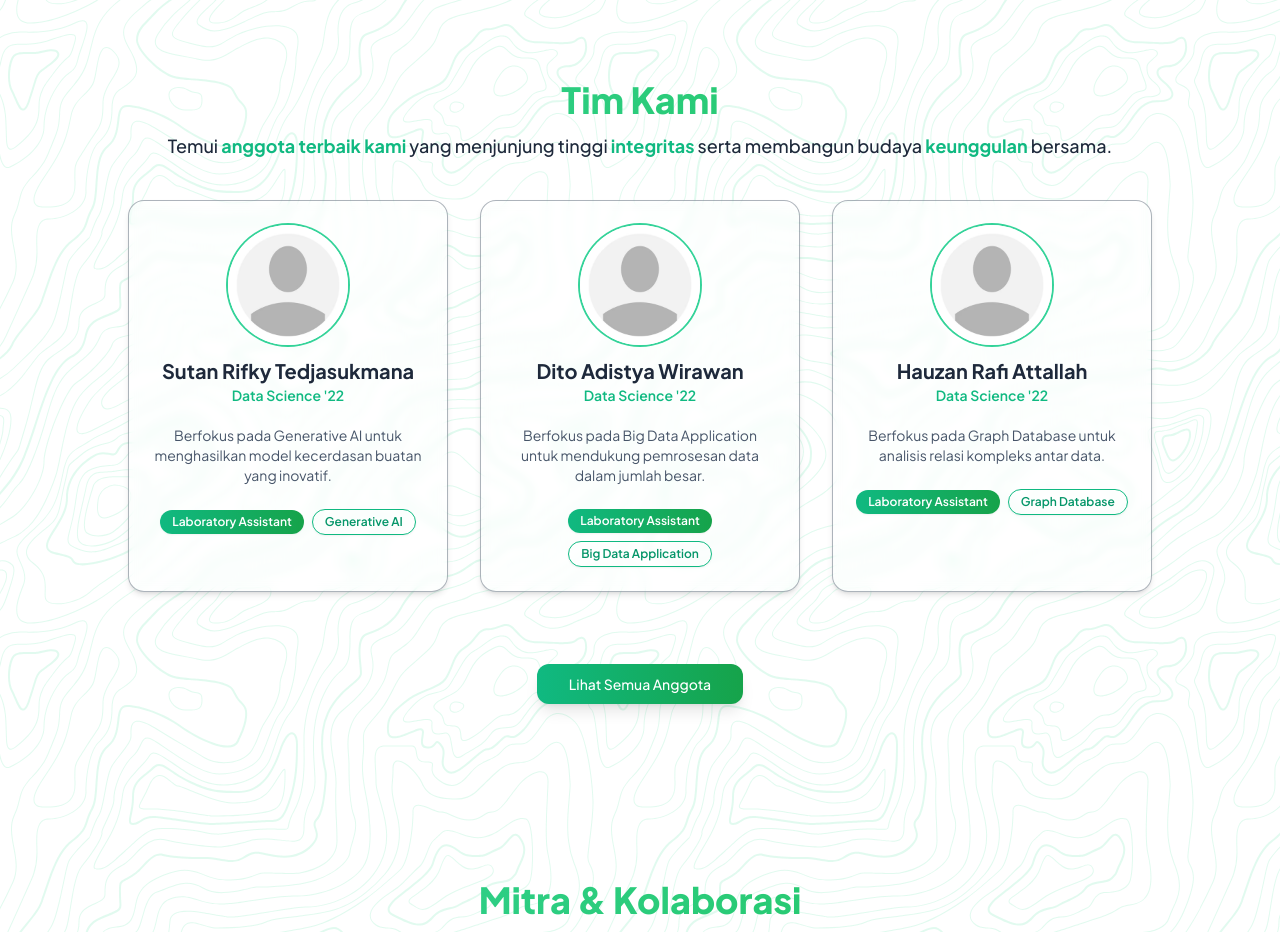
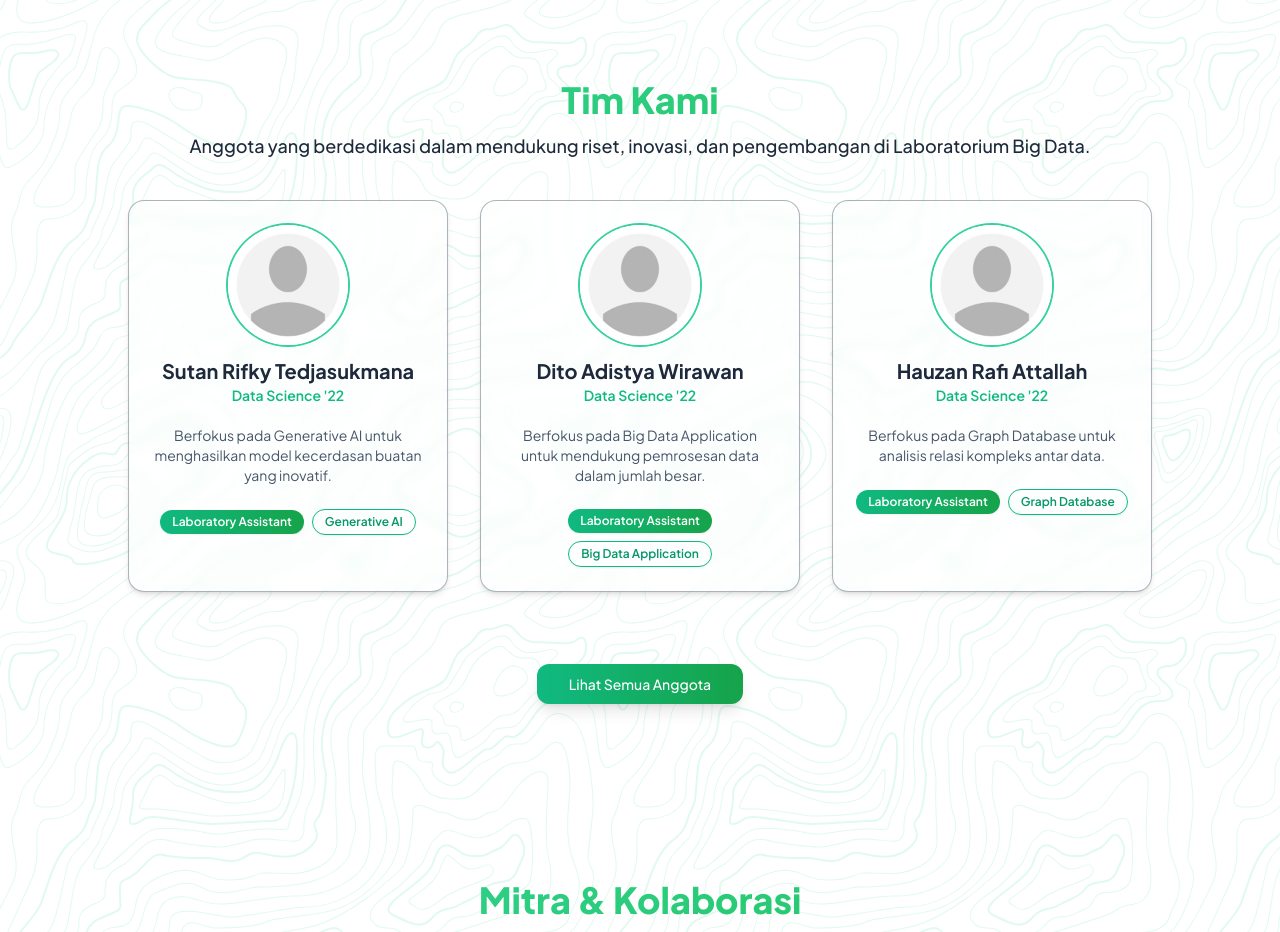
Before and after one commit to bigdatatelyu/bigdatatelyu.github.io, a Next.js app: page / in a window 1280 px wide. Shown: the part 2800-3732 px from the top of the page. Built offline with nearby package versions, Linux system fonts and the light colour scheme.

Commit message:
fix: update team section titles and descriptions for clarity and consistency

```diff
--- a/src/app/team/page.tsx
+++ b/src/app/team/page.tsx
@@ -16,7 +16,7 @@ export default function TeamPage() {
           animate="visible"
           custom={0}
         >
-          Our Team
+          Tim Kami
         </motion.h1>
 
         <motion.h3
@@ -26,7 +26,8 @@ export default function TeamPage() {
           animate="visible"
           custom={1}
         >
-          Dedicated members contributing to the growth and research of the Big Data Laboratory.
+          Anggota yang berdedikasi dalam mendukung riset, inovasi, dan
+          pengembangan di Laboratorium Big Data.
         </motion.h3>
       </div>
 
--- a/src/components/section/TeamPreview.tsx
+++ b/src/components/section/TeamPreview.tsx
@@ -32,19 +32,8 @@ export default function TeamPreview() {
           viewport={{ once: true }}
           custom={1}
         >
-          Temui{" "}
-          <strong className="text-emerald-500 dark:text-emerald-400">
-            anggota terbaik kami
-          </strong>{" "}
-          yang menjunjung tinggi{" "}
-          <strong className="text-emerald-500 dark:text-emerald-400">
-            integritas
-          </strong>{" "}
-          serta membangun budaya{" "}
-          <strong className="text-emerald-500 dark:text-emerald-400">
-            keunggulan
-          </strong>{" "}
-          bersama.
+          Anggota yang berdedikasi dalam mendukung riset, inovasi,
+          dan pengembangan di Laboratorium Big Data.
         </motion.h3>
       </div>
 
```
